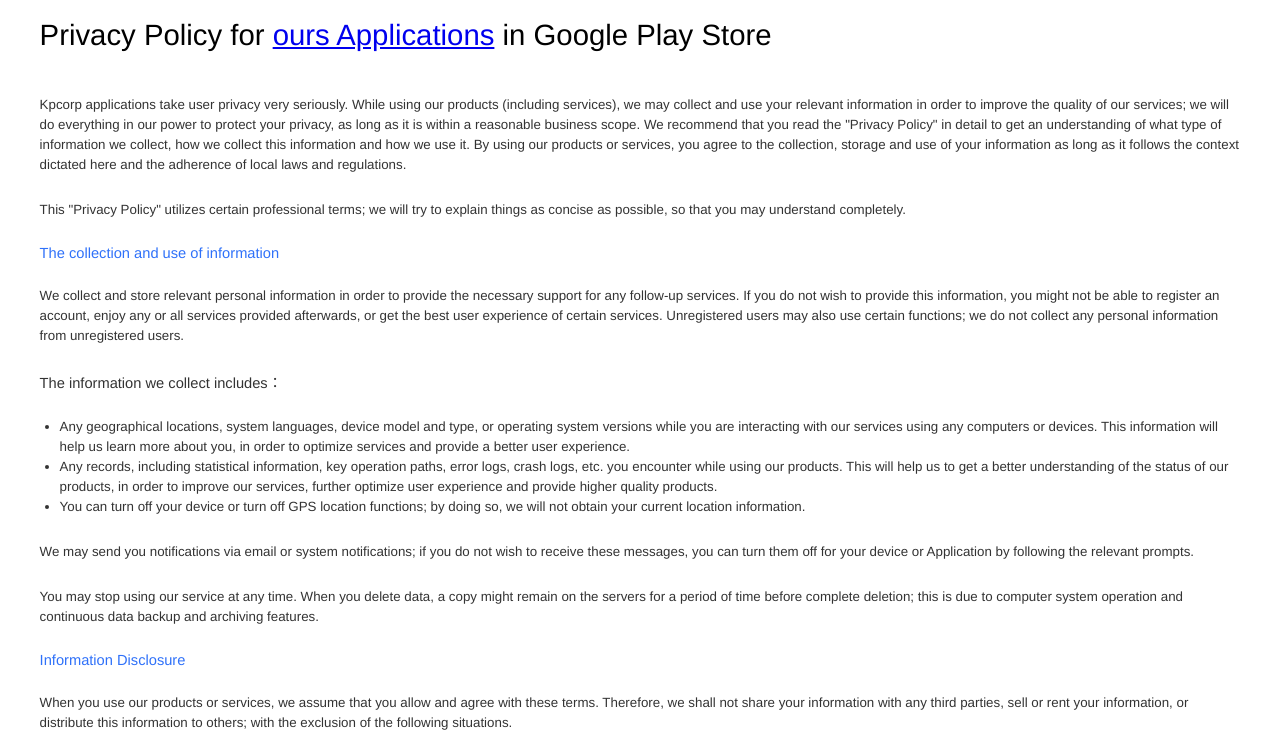
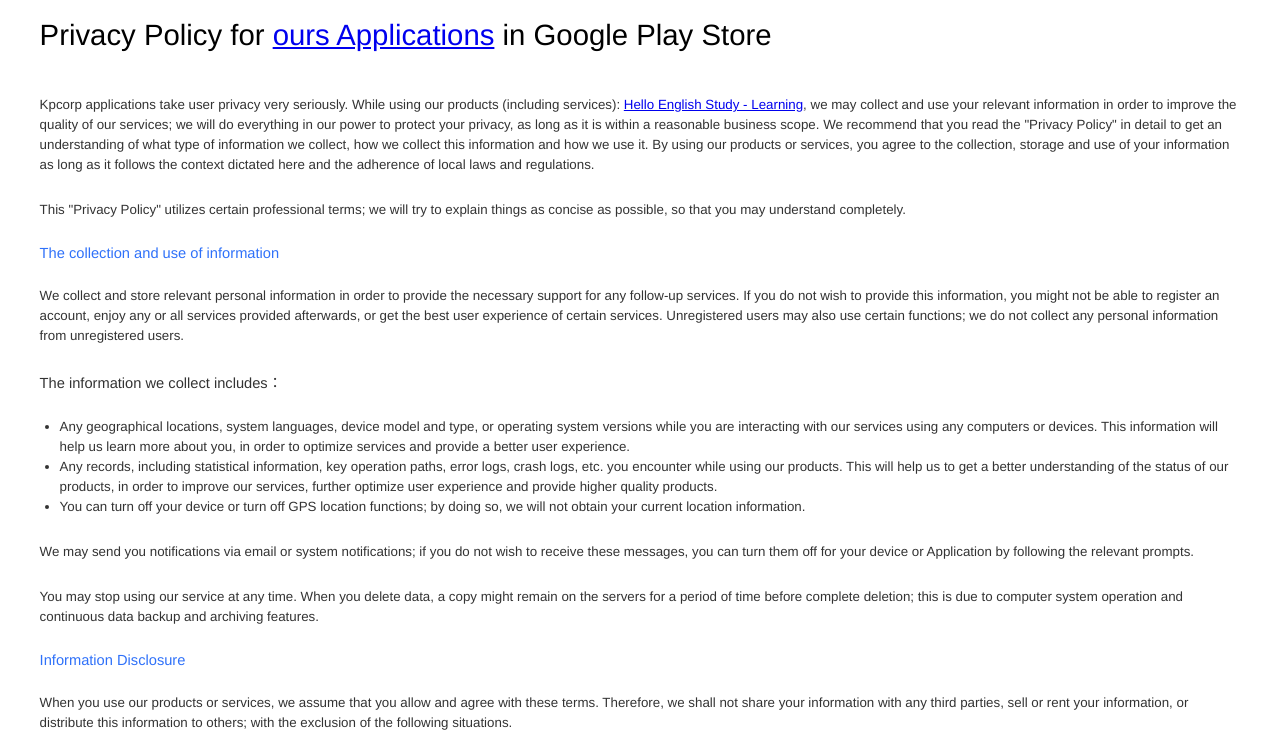
Before and after one commit to kpcorp/kpcorp.github.io, a plain HTML site: page index.html in a window 1280 px wide. Shown: the top 755 px of the page. Drawn offline with Linux system fonts and the light colour scheme.

Commit message:
Update index.html

```diff
--- a/index.html
+++ b/index.html
@@ -61,7 +61,7 @@
     </div>
     <br>
 
-    <p class="hp">Kpcorp applications take user privacy very seriously. While using our products (including services), we may collect and use your relevant information in order to improve the quality of our services; we will do everything in our power to protect your privacy, as long as it is within a reasonable business scope. We recommend that you read the "Privacy Policy" in detail to get an understanding of what type of information we collect, how we collect this information and how we use it. By using our products or services, you agree to the collection, storage and use of your information as long as it follows the context dictated here and the adherence of local laws and regulations.</p>
+    <p class="hp">Kpcorp applications take user privacy very seriously. While using our products (including services): <a href="https://play.google.com/store/apps/details?id=com.kp.ello_english_study">Hello English Study - Learning</a>, we may collect and use your relevant information in order to improve the quality of our services; we will do everything in our power to protect your privacy, as long as it is within a reasonable business scope. We recommend that you read the "Privacy Policy" in detail to get an understanding of what type of information we collect, how we collect this information and how we use it. By using our products or services, you agree to the collection, storage and use of your information as long as it follows the context dictated here and the adherence of local laws and regulations.</p>
     <p class="hp">This "Privacy Policy" utilizes certain professional terms; we will try to explain things as concise as possible, so that you may understand completely.</p>
     <p class="h2 blue">The collection and use of information</p>
     <p class="hp">We collect and store relevant personal information in order to provide the necessary support for any follow-up services. If you do not wish to provide this information, you might not be able to register an account, enjoy any or all services provided afterwards, or get the best user experience of certain services. Unregistered users may also use certain functions; we do not collect any personal information from unregistered users.
```
